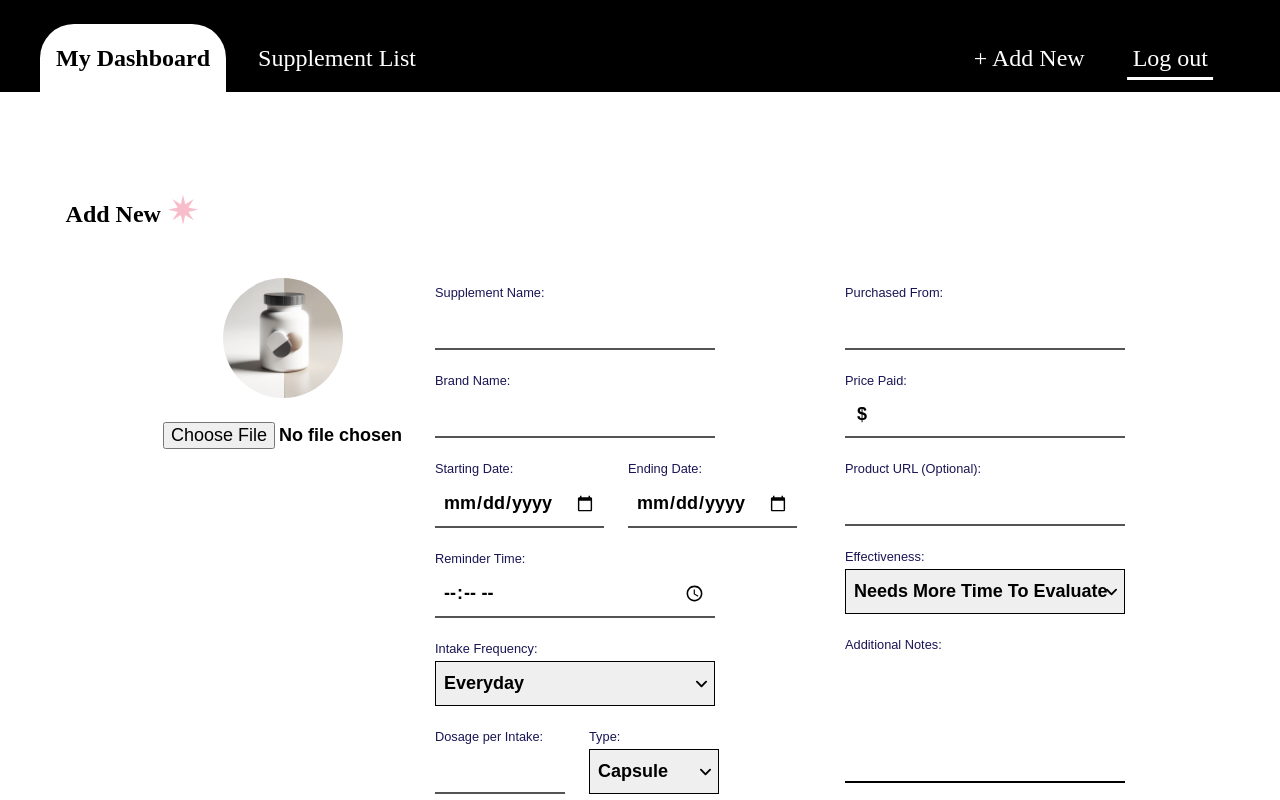
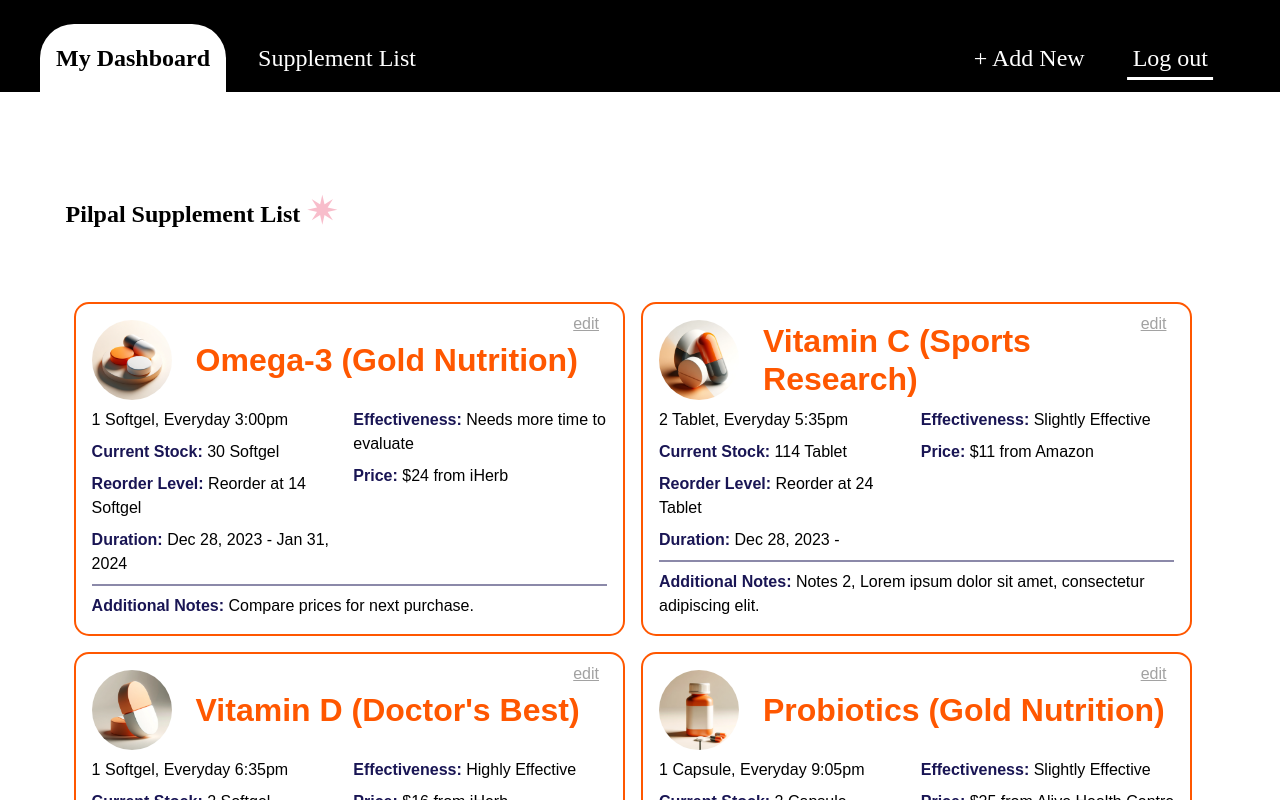
Before and after one commit to eusoncode/Pilpal, a React (Create React App) app in the folder frontend/: page / in a window 1280 px wide. Shown: the top 800 px of the page. Built offline with nearby package versions, Linux system fonts and the light colour scheme; a web font is replaced by a local one.

Commit message:
feat: add Supplement List page with styling

```diff
--- a/frontend/src/App.jsx
+++ b/frontend/src/App.jsx
@@ -2,11 +2,12 @@ import './styles/App.scss';
 import Login from './pages/Login';
 import Dashboard from './pages/Dashboard';
 import AddNew from './pages/AddNew';
+import SupplementList from './pages/SupplementList';
 
 function App() {
   return (
     <>
-      <AddNew />
+      <SupplementList />
     </>
   );
 }
--- /dev/null
+++ b/frontend/src/components/SupplementListCard.jsx
@@ -0,0 +1,75 @@
+export default function SupplementListCard({
+  name,
+  time,
+  intakeFrequency,
+  intakeQuantity,
+  stockQuantity,
+  image,
+  effectiveness,
+  reorderLevel,
+  dosageType,
+  startDate,
+  endDate,
+  price,
+  purchasedFrom,
+  additionalNotes,
+}) {
+  // Importing images
+  const imageUrl = image.src;
+
+  return (
+    <>
+      <div className="supplementListCard">
+        <div className="card">
+          <div className="skip-btn">edit</div>
+          <div className="details">
+            <div className="details__supplement-name">
+              <img src={imageUrl} alt="pills" />
+              <span>{name}</span>
+            </div>
+            <div className="details__contents">
+              <div className="details__contents--left">
+                <div className="time">
+                  {intakeQuantity} {dosageType}, {intakeFrequency} {time}
+                </div>
+                <div className="current-stock">
+                  <span className="title">Current Stock: </span>
+                  <span className="content">
+                    {stockQuantity} {dosageType}
+                  </span>
+                </div>
+                <div className="reorder-level">
+                  <span className="title">Reorder Level: </span>
+                  <span className="content">
+                    Reorder at {reorderLevel} {dosageType}
+                  </span>
+                </div>
+                <div className="duration">
+                  <span className="title">Duration: </span>
+                  <span className="content">
+                    {startDate} - {endDate}
+                  </span>
+                </div>
+              </div>
+              <div className="details__contents--right">
+                <div className="effectiveness">
+                  <span className="title">Effectiveness: </span>
+                  <span className="content">{effectiveness}</span>
+                </div>
+                <div className="price">
+                  <span className="title">Price: </span>
+                  <span className="content">${price}</span> from {purchasedFrom}
+                </div>
+              </div>
+            </div>
+            <div className="details__notes">
+              <hr></hr>
+              <span className="title">Additional Notes: </span>
+              <span className="content">{additionalNotes}</span>
+            </div>
+          </div>
+        </div>
+      </div>
+    </>
+  );
+}
--- a/frontend/src/data/mocks/mockReminder.js
+++ b/frontend/src/data/mocks/mockReminder.js
@@ -9,32 +9,78 @@ const mockReminder = [
     type: 'intake',
     name: 'Omega-3 (Gold Nutrition)',
     time: '3:00pm',
+    intakeFrequency: 'Everyday',
     intakeQuantity: 1,
+    stockQuantity: 30,
     image: { src: image02 },
+    effectiveness: 'Needs more time to evaluate',
+    reorderLevel: 14,
+    dosageType: 'Softgel',
+    startDate: 'Dec 28, 2023',
+    endDate: 'Jan 31, 2024',
+    price: 24,
+    purchasedFrom: 'iHerb',
+    additionalNotes: 'Compare prices for next purchase.',
   },
   {
     id: 2,
     type: 'intake',
     name: 'Vitamin C (Sports Research)',
     time: '5:35pm',
+    intakeFrequency: 'Everyday',
     intakeQuantity: 2,
+    stockQuantity: 114,
     image: { src: image03 },
+    effectiveness: 'Slightly Effective',
+    reorderLevel: 24,
+    dosageType: 'Tablet',
+    startDate: 'Dec 28, 2023',
+    endDate: '',
+    price: 11,
+    purchasedFrom: 'Amazon',
+
+    additionalNotes:
+      'Notes 2, Lorem ipsum dolor sit amet, consectetur adipiscing elit.',
   },
   {
     id: 3,
     type: 'restock',
     name: `Vitamin D (Doctor's Best)`,
-    time: '5:35pm',
+    time: '6:35pm',
+    intakeFrequency: 'Everyday',
+    intakeQuantity: 1,
     stockQuantity: 2,
     image: { src: image04 },
+    effectiveness: 'Highly Effective',
+    reorderLevel: 10,
+    dosageType: 'Softgel',
+    startDate: 'Dec 28, 2023',
+    endDate: '',
+    price: 16,
+    purchasedFrom: 'iHerb',
+
+    additionalNotes:
+      'Notes 3, Lorem ipsum dolor sit amet, consectetur adipiscing elit. Ut fermentum tellus elit, sit amet dignissim dui blandit eget. Duis lorem mi.',
   },
   {
     id: 4,
     type: 'intake',
     name: `Probiotics (Gold Nutrition)`,
     time: '9:05pm',
+    intakeFrequency: 'Everyday',
+    intakeQuantity: 1,
     stockQuantity: 2,
     image: { src: image05 },
+    effectiveness: 'Slightly Effective',
+    reorderLevel: 14,
+    dosageType: 'Capsule',
+    startDate: 'Dec 28, 2023',
+    endDate: '',
+    price: 25,
+    purchasedFrom: 'Alive Health Centre',
+
+    additionalNotes:
+      'Notes 4, Lorem ipsum dolor sit amet, consectetur adipiscing elit. Ut fermentum tellus elit.',
   },
 ];
 
--- /dev/null
+++ b/frontend/src/pages/SupplementList.jsx
@@ -0,0 +1,26 @@
+import '../styles/supplementlist.scss';
+import Header from '../components/Header';
+import SupplementListCard from '../components/SupplementListCard';
+import mockReminder from '../data/mocks/mockReminder';
+
+export default function SupplementList() {
+  return (
+    <>
+      <Header />
+      <main className="supplementlist-container container">
+        <section className="container-top">
+          <h1 className="accent">
+            Pilpal Supplement List<span>✷</span>
+          </h1>
+        </section>
+        <section className="container-bottom">
+          <article>
+            {mockReminder.map((supplement) => (
+              <SupplementListCard key={supplement.id} {...supplement} />
+            ))}
+          </article>
+        </section>
+      </main>
+    </>
+  );
+}
--- a/frontend/src/styles/_variables.scss
+++ b/frontend/src/styles/_variables.scss
@@ -11,6 +11,7 @@ $dark-gray-color: #a2a2a2;
 $light-gray-color: #f4f4f4;
 $black-color: #000000;
 $white-color: #ffffff;
+$shadow-color: aquamarine;
 
 // Font Families
 $font-family-primary: 'BioRhyme', serif;
--- /dev/null
+++ b/frontend/src/styles/supplementlist.scss
@@ -0,0 +1,114 @@
+@import './App.scss';
+
+.supplementlist-container {
+  .accent {
+    font-size: $font-size-xl;
+    margin-bottom: $spacing-md;
+    span {
+      font-size: $font-size-xxl;
+    }
+  }
+
+  h2 {
+    font-size: $font-size-h2;
+  }
+
+  .container-top {
+    padding-bottom: $spacing-xxl;
+  }
+
+  article {
+    display: flex;
+    flex-wrap: wrap;
+    padding-bottom: $spacing-xxl;
+    align-items: stretch;
+  }
+}
+
+.supplementListCard {
+  position: relative;
+  margin-bottom: $spacing-lg;
+  min-width: 40%;
+  width: 48%;
+  margin: $spacing-sm;
+  font-size: $font-size-base;
+}
+
+.card {
+  position: relative;
+  z-index: 2;
+  background-color: $white-color;
+  display: flex;
+  border: 2px solid $orange-color;
+  border-radius: 15px;
+  padding: $spacing-md;
+  align-items: stretch;
+  width: 100%;
+  height: 100%;
+  margin: 0 auto;
+  transition: $transition;
+
+  &:hover {
+    box-shadow: 0px 1px 10px -1px $shadow-color;
+    background-color: $light-gray-color;
+  }
+
+  hr {
+    border: 0.3px solid $navy-color;
+    opacity: 50%;
+    margin-bottom: $spacing-sm;
+  }
+
+  .details {
+    width: 100%;
+  }
+
+  .details__supplement-name {
+    display: flex;
+    align-items: center;
+    color: $orange-color;
+    font-weight: 700;
+    font-size: $font-size-xxl;
+    line-height: 1.2;
+    margin-bottom: $spacing-sm;
+
+    img {
+      width: 80px;
+      border-radius: 50%;
+      margin-right: $spacing-lg;
+    }
+  }
+
+  .details__contents {
+    display: flex;
+    width: 100%;
+    justify-content: space-between;
+    .details__contents--left {
+      margin-right: $spacing-sm;
+      flex: 1;
+
+      & > div {
+        margin-bottom: $spacing-sm;
+      }
+    }
+    .details__contents--right {
+      flex: 1;
+
+      & > div {
+        margin-bottom: $spacing-sm;
+      }
+    }
+  }
+
+  span.title {
+    color: $navy-color;
+    font-weight: 600;
+  }
+}
+
+.skip-btn {
+  color: $dark-gray-color;
+  &:hover {
+    color: $black-color;
+  }
+}
```
